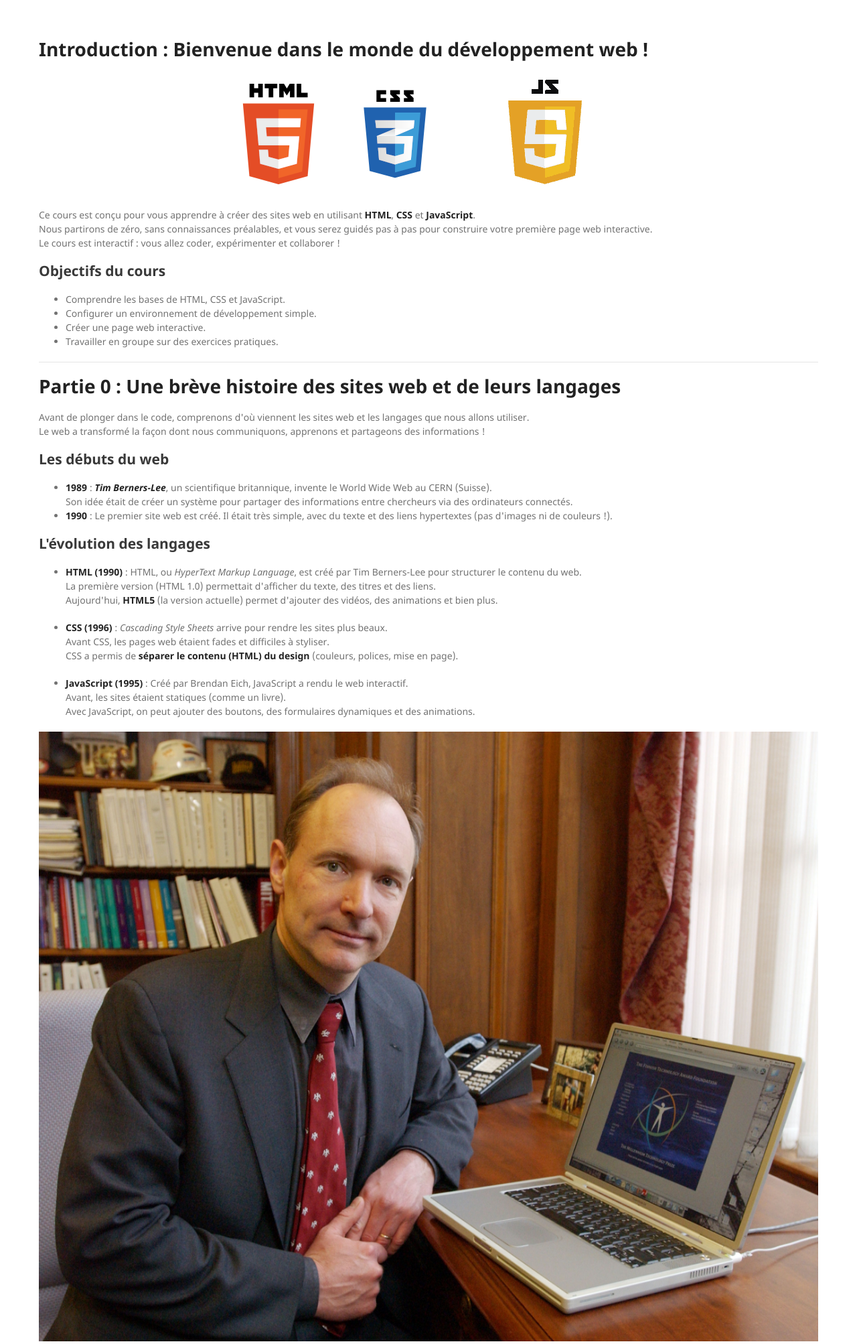
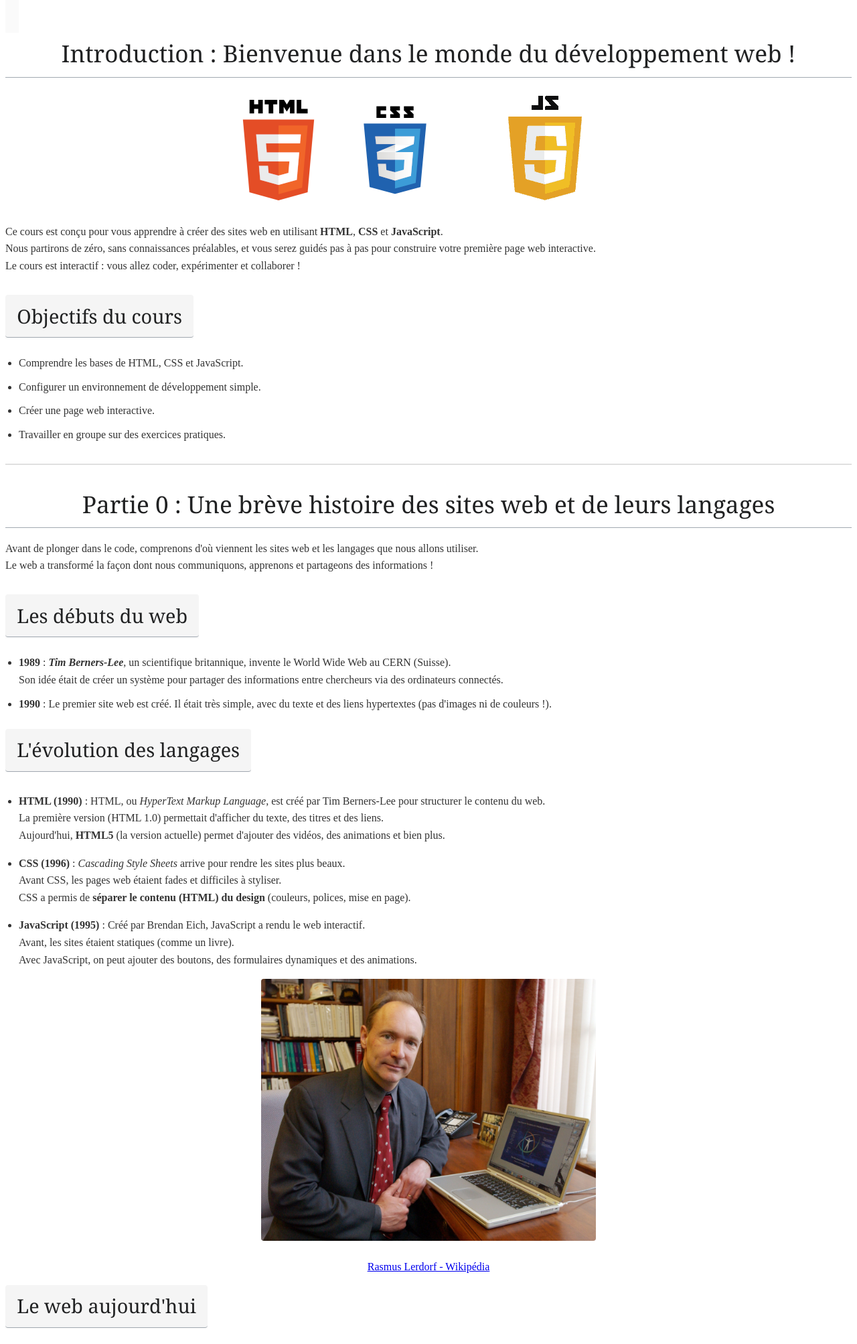
Before and after one commit to lakrim92/Cours_WebDevelopment, a PHP site: page /html-css-js/html-css-js.html in a window 1280 px wide. Shown: the top 2006 px of the page at 67% size. Run offline with PHP 8.4, Linux system fonts and the light colour scheme.

Commit message:
depot avec menu deroulant

```diff
--- a/_site/assets/css/style.css
+++ b/_site/assets/css/style.css
@@ -1,216 +1,160 @@
-@font-face { font-family: 'Noto Sans'; font-weight: 400; font-style: normal; src: url("../fonts/Noto-Sans-regular/Noto-Sans-regular.eot"); src: url("../fonts/Noto-Sans-regular/Noto-Sans-regular.eot?#iefix") format("embedded-opentype"), local("Noto Sans"), local("Noto-Sans-regular"), url("../fonts/Noto-Sans-regular/Noto-Sans-regular.woff2") format("woff2"), url("../fonts/Noto-Sans-regular/Noto-Sans-regular.woff") format("woff"), url("../fonts/Noto-Sans-regular/Noto-Sans-regular.ttf") format("truetype"), url("../fonts/Noto-Sans-regular/Noto-Sans-regular.svg#NotoSans") format("svg"); }
-@font-face { font-family: 'Noto Sans'; font-weight: 700; font-style: normal; src: url("../fonts/Noto-Sans-700/Noto-Sans-700.eot"); src: url("../fonts/Noto-Sans-700/Noto-Sans-700.eot?#iefix") format("embedded-opentype"), local("Noto Sans Bold"), local("Noto-Sans-700"), url("../fonts/Noto-Sans-700/Noto-Sans-700.woff2") format("woff2"), url("../fonts/Noto-Sans-700/Noto-Sans-700.woff") format("woff"), url("../fonts/Noto-Sans-700/Noto-Sans-700.ttf") format("truetype"), url("../fonts/Noto-Sans-700/Noto-Sans-700.svg#NotoSans") format("svg"); }
-@font-face { font-family: 'Noto Sans'; font-weight: 400; font-style: italic; src: url("../fonts/Noto-Sans-italic/Noto-Sans-italic.eot"); src: url("../fonts/Noto-Sans-italic/Noto-Sans-italic.eot?#iefix") format("embedded-opentype"), local("Noto Sans Italic"), local("Noto-Sans-italic"), url("../fonts/Noto-Sans-italic/Noto-Sans-italic.woff2") format("woff2"), url("../fonts/Noto-Sans-italic/Noto-Sans-italic.woff") format("woff"), url("../fonts/Noto-Sans-italic/Noto-Sans-italic.ttf") format("truetype"), url("../fonts/Noto-Sans-italic/Noto-Sans-italic.svg#NotoSans") format("svg"); }
-@font-face { font-family: 'Noto Sans'; font-weight: 700; font-style: italic; src: url("../fonts/Noto-Sans-700italic/Noto-Sans-700italic.eot"); src: url("../fonts/Noto-Sans-700italic/Noto-Sans-700italic.eot?#iefix") format("embedded-opentype"), local("Noto Sans Bold Italic"), local("Noto-Sans-700italic"), url("../fonts/Noto-Sans-700italic/Noto-Sans-700italic.woff2") format("woff2"), url("../fonts/Noto-Sans-700italic/Noto-Sans-700italic.woff") format("woff"), url("../fonts/Noto-Sans-700italic/Noto-Sans-700italic.ttf") format("truetype"), url("../fonts/Noto-Sans-700italic/Noto-Sans-700italic.svg#NotoSans") format("svg"); }
-.highlight table td { padding: 5px; }
+/* Conteneur global pour éviter les conflits avec le thème */
+.site-content {
+    all: initial;
+    /* Réinitialise les styles du thème */
+    font-family: 'Linux Libertine', 'Times New Roman', serif;
+    line-height: 1.6;
+    color: #333;
+    max-width: 1000px;
+    margin: 0 auto;
+    padding: 20px;
+    background-color: #fafafa;
+}
 
-.highlight table pre { margin: 0; }
+/* Conteneur principal pour les sections */
+.site-content .section-container {
+    background-color: #fff !important;
+    border: 1px solid #e0e0e0 !important;
+    border-radius: 8px !important;
+    padding: 20px !important;
+    margin-bottom: 30px !important;
+    box-shadow: 0 2px 4px rgba(0, 0, 0, 0.05) !important;
+}
 
-.highlight .cm { color: #999988; font-style: italic; }
+/* Style des titres inspiré de Wikipédia */
+.site-content h1,
+.site-content h2,
+.site-content h3,
+.site-content h4,
+.site-content h5,
+.site-content h6 {
+    font-family: 'Georgia', serif !important;
+    color: #202122 !important;
+    margin: 0.5em 0 !important;
+    border-bottom: 1px solid #a2a9b1 !important;
+    padding-bottom: 0.2em !important;
+}
 
-.highlight .cp { color: #999999; font-weight: bold; }
+.site-content h1 {
+    font-size: 2.2em !important;
+    font-weight: normal !important;
+    text-align: center !important;
+}
 
-.highlight .c1 { color: #999988; font-style: italic; }
+.site-content h2 {
+    font-size: 1.8em !important;
+    font-weight: normal !important;
+    background-color: #f5f5f5 !important;
+    padding: 0.3em 0.6em !important;
+    display: inline-block !important;
+    border-radius: 4px !important;
+    margin-bottom: 15px !important;
+}
 
-.highlight .cs { color: #999999; font-weight: bold; font-style: italic; }
+.site-content h3 {
+    font-size: 1.5em !important;
+    font-weight: normal !important;
+}
 
-.highlight .c, .highlight .cd { color: #999988; font-style: italic; }
+/* Style des menus déroulants */
+.site-content .dropdown-container {
+    display: grid !important;
+    grid-template-columns: repeat(auto-fit, minmax(250px, 1fr)) !important;
+    gap: 20px !important;
+    margin: 20px 0 !important;
+}
 
-.highlight .err { color: #a61717; background-color: #e3d2d2; }
+.site-content .dropdown {
+    position: relative !important;
+}
 
-.highlight .gd { color: #000000; background-color: #ffdddd; }
+.site-content .dropbtn {
+    background-color: #0645ad !important;
+    color: white !important;
+    padding: 10px 20px !important;
+    font-size: 16px !important;
+    border: none !important;
+    cursor: pointer !important;
+    border-radius: 5px !important;
+    transition: background-color 0.3s ease !important;
+    width: 100% !important;
+    box-sizing: border-box !important;
+}
 
-.highlight .ge { color: #000000; font-style: italic; }
+.site-content .dropbtn:hover {
+    background-color: #0b0080 !important;
+}
 
-.highlight .gr { color: #aa0000; }
+.site-content .dropdown-content {
+    display: none !important;
+    position: absolute !important;
+    background-color: #f9f9f9 !important;
+    min-width: 250px !important;
+    box-shadow: 0 8px 16px rgba(0, 0, 0, 0.2) !important;
+    z-index: 1 !important;
+    border-radius: 5px !important;
+    overflow: hidden !important;
+}
 
-.highlight .gh { color: #999999; }
+.site-content .dropdown-content a {
+    color: #0645ad !important;
+    padding: 12px 16px !important;
+    text-decoration: none !important;
+    display: block !important;
+    font-family: 'Linux Libertine', serif !important;
+    transition: background-color 0.2s !important;
+}
 
-.highlight .gi { color: #000000; background-color: #ddffdd; }
+.site-content .dropdown-content a:hover {
+    background-color: #f1f1f1 !important;
+}
 
-.highlight .go { color: #888888; }
+/* Style des séparateurs (<hr>) */
+.site-content hr {
+    border: none !important;
+    border-top: 2px solid #e0e0e0 !important;
+    margin: 30px 0 !important;
+}
 
-.highlight .gp { color: #555555; }
+/* Style des listes */
+.site-content ul {
+    margin: 10px 0 !important;
+    padding-left: 20px !important;
+}
 
-.highlight .gs { font-weight: bold; }
+.site-content ul li {
+    margin-bottom: 10px !important;
+}
 
-.highlight .gu { color: #aaaaaa; }
+/* Style pour les images de profil */
+.site-content .profile-image {
+    max-width: 500px !important;
+    height: auto !important;
+    display: block !important;
+    margin: 0 auto !important;
+    border-radius: 4px !important;
+}
 
-.highlight .gt { color: #aa0000; }
+/* Responsivité */
+@media screen and (max-width: 768px) {
+    .site-content {
+        padding: 10px !important;
+    }
 
-.highlight .kc { color: #000000; font-weight: bold; }
+    .site-content .section-container {
+        padding: 15px !important;
+        margin: 10px 10px !important;
+    }
 
-.highlight .kd { color: #000000; font-weight: bold; }
+    .site-content .dropdown-container {
+        grid-template-columns: 1fr !important;
+    }
 
-.highlight .kn { color: #000000; font-weight: bold; }
+    .site-content h1 {
+        font-size: 1.8em !important;
+    }
 
-.highlight .kp { color: #000000; font-weight: bold; }
-
-.highlight .kr { color: #000000; font-weight: bold; }
-
-.highlight .kt { color: #445588; font-weight: bold; }
-
-.highlight .k, .highlight .kv { color: #000000; font-weight: bold; }
-
-.highlight .mf { color: #009999; }
-
-.highlight .mh { color: #009999; }
-
-.highlight .il { color: #009999; }
-
-.highlight .mi { color: #009999; }
-
-.highlight .mo { color: #009999; }
-
-.highlight .m, .highlight .mb, .highlight .mx { color: #009999; }
-
-.highlight .sb { color: #d14; }
-
-.highlight .sc { color: #d14; }
-
-.highlight .sd { color: #d14; }
-
-.highlight .s2 { color: #d14; }
-
-.highlight .se { color: #d14; }
-
-.highlight .sh { color: #d14; }
-
-.highlight .si { color: #d14; }
-
-.highlight .sx { color: #d14; }
-
-.highlight .sr { color: #009926; }
-
-.highlight .s1 { color: #d14; }
-
-.highlight .ss { color: #990073; }
-
-.highlight .s { color: #d14; }
-
-.highlight .na { color: #008080; }
-
-.highlight .bp { color: #999999; }
-
-.highlight .nb { color: #0086B3; }
-
-.highlight .nc { color: #445588; font-weight: bold; }
-
-.highlight .no { color: #008080; }
-
-.highlight .nd { color: #3c5d5d; font-weight: bold; }
-
-.highlight .ni { color: #800080; }
-
-.highlight .ne { color: #990000; font-weight: bold; }
-
-.highlight .nf { color: #990000; font-weight: bold; }
-
-.highlight .nl { color: #990000; font-weight: bold; }
-
-.highlight .nn { color: #555555; }
-
-.highlight .nt { color: #000080; }
-
-.highlight .vc { color: #008080; }
-
-.highlight .vg { color: #008080; }
-
-.highlight .vi { color: #008080; }
-
-.highlight .nv { color: #008080; }
-
-.highlight .ow { color: #000000; font-weight: bold; }
-
-.highlight .o { color: #000000; font-weight: bold; }
-
-.highlight .w { color: #bbbbbb; }
-
-.highlight { background-color: #f8f8f8; }
-
-body { background-color: #fff; padding: 50px; font: 14px/1.5 "Noto Sans", "Helvetica Neue", Helvetica, Arial, sans-serif; color: #727272; font-weight: 400; }
-
-h1, h2, h3, h4, h5, h6 { color: #222; margin: 0 0 20px; }
-
-p, ul, ol, table, pre, dl { margin: 0 0 20px; }
-
-h1, h2, h3 { line-height: 1.1; }
-
-h1 { font-size: 28px; }
-
-h2 { color: #393939; }
-
-h3, h4, h5, h6 { color: #494949; }
-
-a { color: #267CB9; text-decoration: none; }
-
-a:hover, a:focus { color: #069; font-weight: bold; }
-
-a small { font-size: 11px; color: #777; margin-top: -0.3em; display: block; }
-
-a:hover small { color: #777; }
-
-.wrapper { width: 860px; margin: 0 auto; }
-
-blockquote { border-left: 1px solid #e5e5e5; margin: 0; padding: 0 0 0 20px; font-style: italic; }
-
-code, pre { font-family: Monaco, Bitstream Vera Sans Mono, Lucida Console, Terminal, Consolas, Liberation Mono, DejaVu Sans Mono, Courier New, monospace; color: #333; }
-
-pre { padding: 8px 15px; background: #f8f8f8; border-radius: 5px; border: 1px solid #e5e5e5; overflow-x: auto; }
-
-table { width: 100%; border-collapse: collapse; }
-
-th, td { text-align: left; padding: 5px 10px; border-bottom: 1px solid #e5e5e5; }
-
-dt { color: #444; font-weight: 700; }
-
-th { color: #444; }
-
-img { max-width: 100%; }
-
-kbd { background-color: #fafbfc; border: 1px solid #c6cbd1; border-bottom-color: #959da5; border-radius: 3px; box-shadow: inset 0 -1px 0 #959da5; color: #444d56; display: inline-block; font-size: 11px; line-height: 10px; padding: 3px 5px; vertical-align: middle; }
-
-header { width: 270px; float: left; position: fixed; -webkit-font-smoothing: subpixel-antialiased; }
-
-ul.downloads { list-style: none; height: 40px; padding: 0; background: #f4f4f4; border-radius: 5px; border: 1px solid #e0e0e0; width: 270px; }
-
-.downloads li { width: 89px; float: left; border-right: 1px solid #e0e0e0; height: 40px; }
-
-.downloads li:first-child a { border-radius: 5px 0 0 5px; }
-
-.downloads li:last-child a { border-radius: 0 5px 5px 0; }
-
-.downloads a { line-height: 1; font-size: 11px; color: #676767; display: block; text-align: center; padding-top: 6px; height: 34px; }
-
-.downloads a:hover, .downloads a:focus { color: #675C5C; font-weight: bold; }
-
-.downloads ul a:active { background-color: #f0f0f0; }
-
-strong { color: #222; font-weight: 700; }
-
-.downloads li + li + li { border-right: none; width: 89px; }
-
-.downloads a strong { font-size: 14px; display: block; color: #222; }
-
-section { width: 500px; float: right; padding-bottom: 50px; }
-
-small { font-size: 11px; }
-
-hr { border: 0; background: #e5e5e5; height: 1px; margin: 0 0 20px; }
-
-footer { width: 270px; float: left; position: fixed; bottom: 50px; -webkit-font-smoothing: subpixel-antialiased; }
-
-@media print, screen and (max-width: 960px) { div.wrapper { width: auto; margin: 0; }
-  header, section, footer { float: none; position: static; width: auto; }
-  header { padding-right: 320px; }
-  section { border: 1px solid #e5e5e5; border-width: 1px 0; padding: 20px 0; margin: 0 0 20px; }
-  header a small { display: inline; }
-  header ul { position: absolute; right: 50px; top: 52px; } }
-@media print, screen and (max-width: 720px) { body { word-wrap: break-word; }
-  header { padding: 0; }
-  header ul, header p.view { position: static; }
-  pre, code { word-wrap: normal; } }
-@media print, screen and (max-width: 480px) { body { padding: 15px; }
-  .downloads { width: 99%; }
-  .downloads li, .downloads li + li + li { width: 33%; } }
-@media print { body { padding: 0.4in; font-size: 12pt; color: #444; } }
+    .site-content h2 {
+        font-size: 1.5em !important;
+    }
+}
--- a/_site/assets/js/dropdown.js
+++ b/_site/assets/js/dropdown.js
@@ -1,18 +1,35 @@
 document.addEventListener('DOMContentLoaded', function() {
+    console.log('dropdown.js chargé'); // Log pour vérifier le chargement
+
+    try {
         const buttons = document.querySelectorAll('.dropbtn');
+        console.log('Boutons trouvés :', buttons.length); // Log nombre de boutons
+
         buttons.forEach(button => {
-        button.addEventListener('click', function() {
+            button.addEventListener('click', function(event) {
+                event.preventDefault(); // Empêche tout comportement par défaut
+                event.stopPropagation(); // Empêche la propagation au document
                 const dropdown = this.nextElementSibling;
+                if (dropdown) {
+                    console.log('Clic sur bouton, toggle dropdown'); // Log clic
                     dropdown.style.display = dropdown.style.display === 'block' ? 'none' : 'block';
+                } else {
+                    console.error('Dropdown non trouvé pour ce bouton');
+                }
             });
         });
 
         // Fermer les menus si clic ailleurs
         document.addEventListener('click', function(event) {
-        if (!event.target.matches('.dropbtn')) {
+            const isDropbtn = event.target.closest('.dropbtn');
+            if (!isDropbtn) {
+                console.log('Clic hors bouton, fermeture des dropdowns'); // Log
                 document.querySelectorAll('.dropdown-content').forEach(dropdown => {
                     dropdown.style.display = 'none';
                 });
             }
         });
+    } catch (error) {
+        console.error('Erreur dans dropdown.js :', error); // Log des erreurs
+    }
 });
--- a/_site/feed.xml
+++ b/_site/feed.xml
@@ -1 +1 @@
-<?xml version="1.0" encoding="utf-8"?><feed xmlns="http://www.w3.org/2005/Atom" ><generator uri="https://jekyllrb.com/" version="3.10.0">Jekyll</generator><link href="http://localhost:4000/feed.xml" rel="self" type="application/atom+xml" /><link href="http://localhost:4000/" rel="alternate" type="text/html" /><updated>2025-05-30T12:04:22+02:00</updated><id>http://localhost:4000/feed.xml</id><title type="html">Cours Web Development</title><subtitle>Support de cours pour le développement web</subtitle></feed>
+<?xml version="1.0" encoding="utf-8"?><feed xmlns="http://www.w3.org/2005/Atom" ><generator uri="https://jekyllrb.com/" version="3.10.0">Jekyll</generator><link href="http://localhost:4000/feed.xml" rel="self" type="application/atom+xml" /><link href="http://localhost:4000/" rel="alternate" type="text/html" /><updated>2025-05-30T12:13:12+02:00</updated><id>http://localhost:4000/feed.xml</id><title type="html">Cours Web Development</title><subtitle>Support de cours pour le développement web</subtitle></feed>
```
Lines whose indentation alone changed are shown as unchanged.
